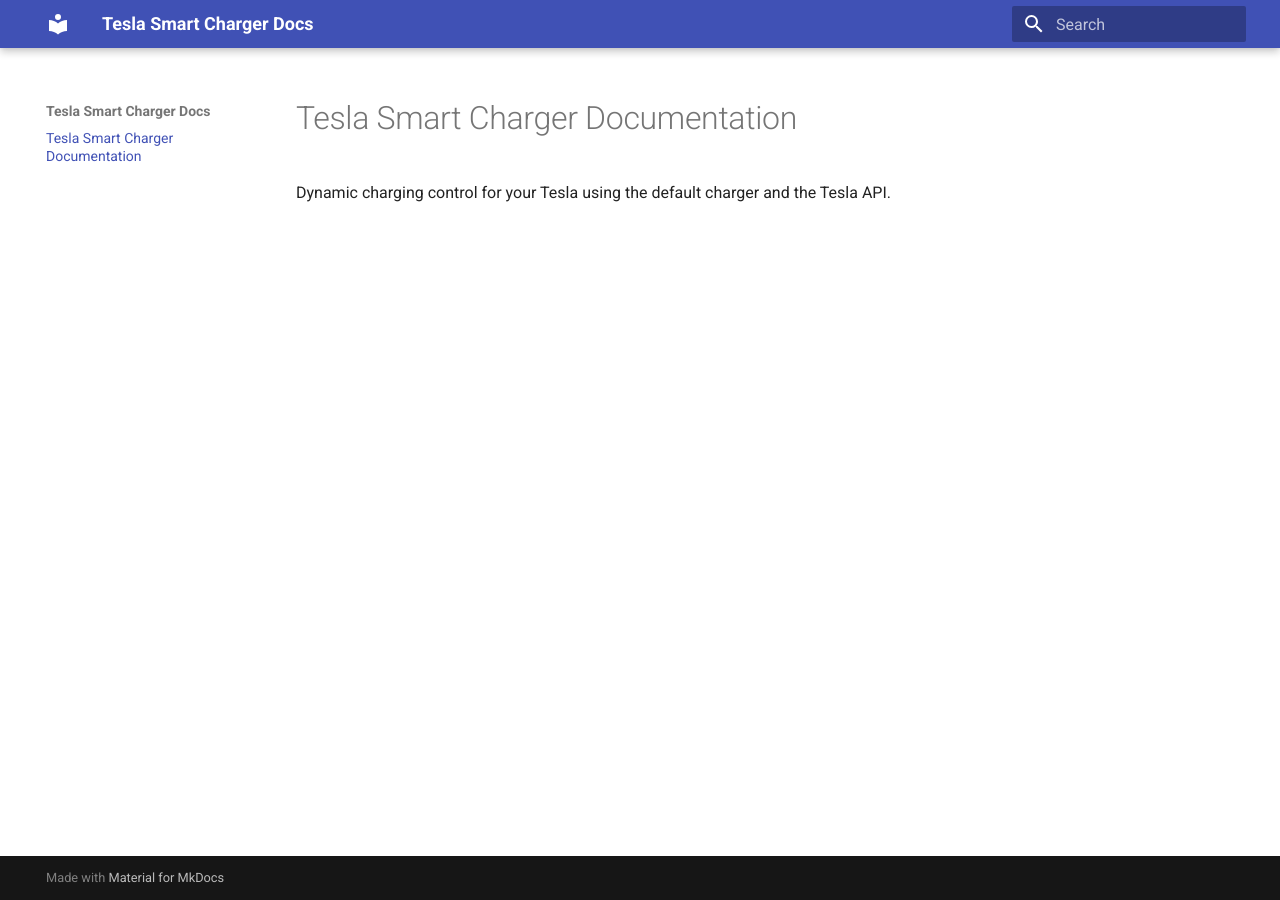
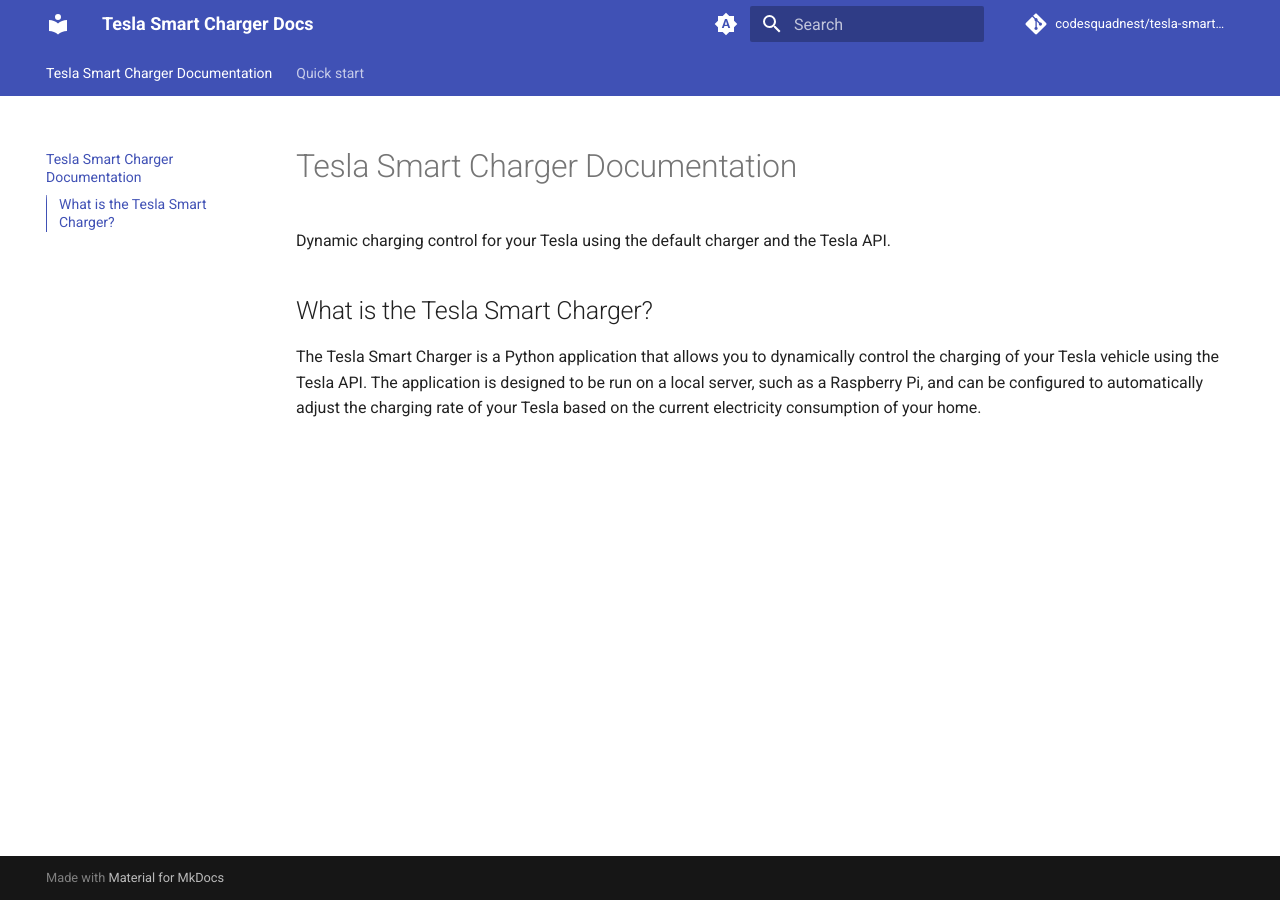
Before and after one commit to codesquadnest/tesla-smart-charger, an MkDocs documentation site: the page built from docs/index.md, in a window 1280 px wide. Built offline with MkDocs 1.6.1 and Material for MkDocs 9.7.7, drawn with Linux system fonts in a browser that asks for light colours; comment, search, counter and statistics services are not loaded.

Commit message:
docs: quick start page
add quick start instructions page

```diff
--- a/docs/index.md
+++ b/docs/index.md
@@ -1,3 +1,7 @@
 # Tesla Smart Charger Documentation
 
 Dynamic charging control for your Tesla using the default charger and the Tesla API.
+
+## What is the Tesla Smart Charger?
+
+The Tesla Smart Charger is a Python application that allows you to dynamically control the charging of your Tesla vehicle using the Tesla API. The application is designed to be run on a local server, such as a Raspberry Pi, and can be configured to automatically adjust the charging rate of your Tesla based on the current electricity consumption of your home.
--- /dev/null
+++ b/docs/quick-start.md
@@ -0,0 +1 @@
+# Quick start
--- a/mkdocs.yml
+++ b/mkdocs.yml
@@ -4,8 +4,40 @@ docs_dir: docs
 
 theme:
   name: "material"
+  icon:
+    repo: fontawesome/brands/git-alt
+  palette:
+    - media: "(prefers-color-scheme)"
+      toggle:
+        icon: material/brightness-auto
+        name: Switch to light mode
+    # Palette toggle for light mode
+    - media: "(prefers-color-scheme: light)"
+      scheme: default
+      toggle:
+        icon: material/brightness-7
+        name: Switch to dark mode
+
+    # Palette toggle for dark mode
+    - media: "(prefers-color-scheme: dark)"
+      scheme: slate
+      toggle:
+        icon: material/brightness-4
+        name: Switch to system preference
+
+  features:
+    - navigation.tabs
+    - navigation.sections
+    - navigation.expand
+    - navigation.path
+    - navigation.instant
+    - navigation.top
+    - toc.integrate
+
 
 nav: []
 
 # to navigate with `/site` content correctly
 use_directory_urls: false
+repo_url: https://github.com/codesquadnest/tesla-smart-charger
+repo_name: codesquadnest/tesla-smart-charger
```
